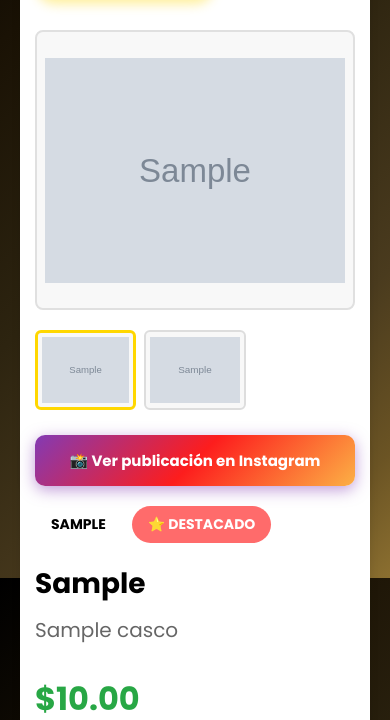
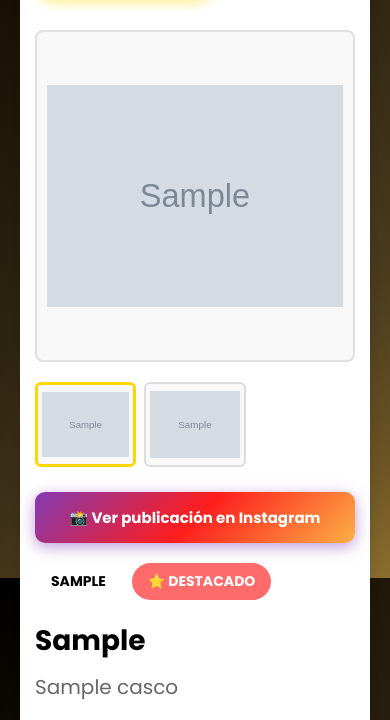
Before and after one commit to Abalito04/Catalogo-Whip-Helmet, a Flask app: page /producto/1 in a window 390 px wide. Shown: the part 266-986 px from the top of the page. Run offline with Flask 3, Linux system fonts and the light colour scheme; tables that the repository leaves empty hold one stand-in row (values such as "Sample post"); grey boxes marked "Sample" are stand-in pictures.

Commit message:
mejora visual para moviles 2

```diff
--- a/static/css/style.css
+++ b/static/css/style.css
@@ -939,7 +939,15 @@ footer a {
     }
 
     .imagen-principal {
-        height: 300px;
+    height: 80vw;
+    max-height: 500px;
+    padding: 8px;
+    }
+
+    .imagen-principal img {
+        max-width: 100%;
+        max-height: 100%;
+        object-fit: contain;
     }
 
     .imagenes-thumbnails {
@@ -1050,8 +1058,8 @@ footer a {
     }
         /* Producto - pantallas chicas */
     .imagen-principal {
-        height: 280px;
-        padding: 8px;
+    height: 85vw;
+    max-height: 380px;
     }
 
     .imagenes-thumbnails {
@@ -1059,10 +1067,11 @@ footer a {
     }
 
     .thumbnail {
-        height: 80px;
+        height: 22vw;
     }
 
-}
+
+    }
 #lightbox {
     display: none !important;
 }
```
